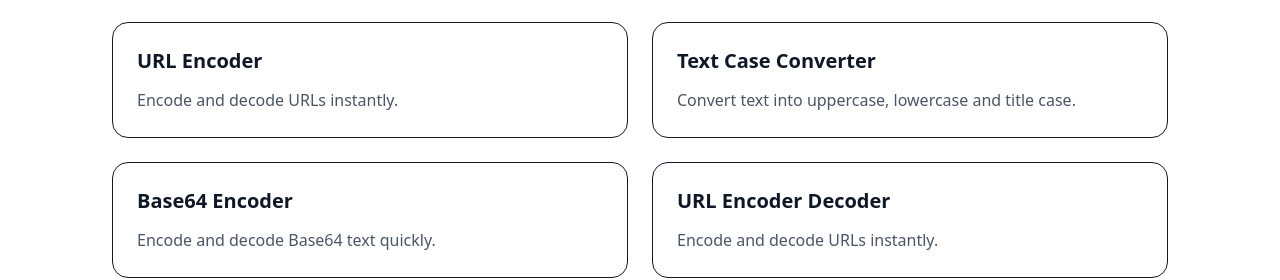
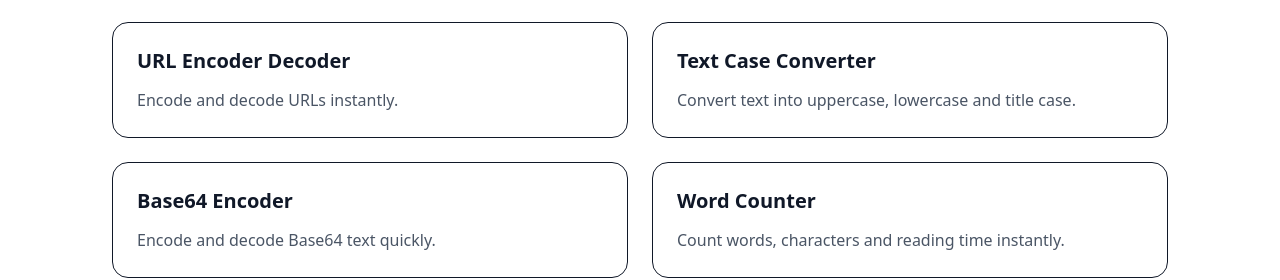
Before and after one commit to vaarunsonawwane-ops/yoryantra-new, a Next.js app: page /tools in a window 1280 px wide. Shown: the part 546-826 px from the top of the page. Built offline with nearby package versions, Linux system fonts and the light colour scheme.

Commit message:
fixed error in buttons

```diff
--- a/app/tools/page.tsx
+++ b/app/tools/page.tsx
@@ -14,7 +14,7 @@ const tools = [
   },
 
   {
-    title: "URL Encoder",
+    title: "URL Encoder Decoder",
     description: "Encode and decode URLs instantly.",
     href: "/tools/url-encoder",
   },
@@ -29,12 +29,6 @@ const tools = [
     title: "Base64 Encoder",
     description: "Encode and decode Base64 text quickly.",
     href: "/tools/base64-encoder",
-  },
-
-  {
-  title: "URL Encoder Decoder",
-  description: "Encode and decode URLs instantly.",
-  href: "/tools/url-encoder",
   },
 
   {
--- a/app/tools/url-encoder/ToolClient.tsx
+++ b/app/tools/url-encoder/ToolClient.tsx
@@ -41,7 +41,7 @@ export default function ToolClient() {
       <div className="flex gap-3 mt-4">
         <button
           onClick={encodeURL}
-          className="px-5 yoryantra-btn""
+          className="yoryantra-btn"
         >
           Encode
         </button>
```
